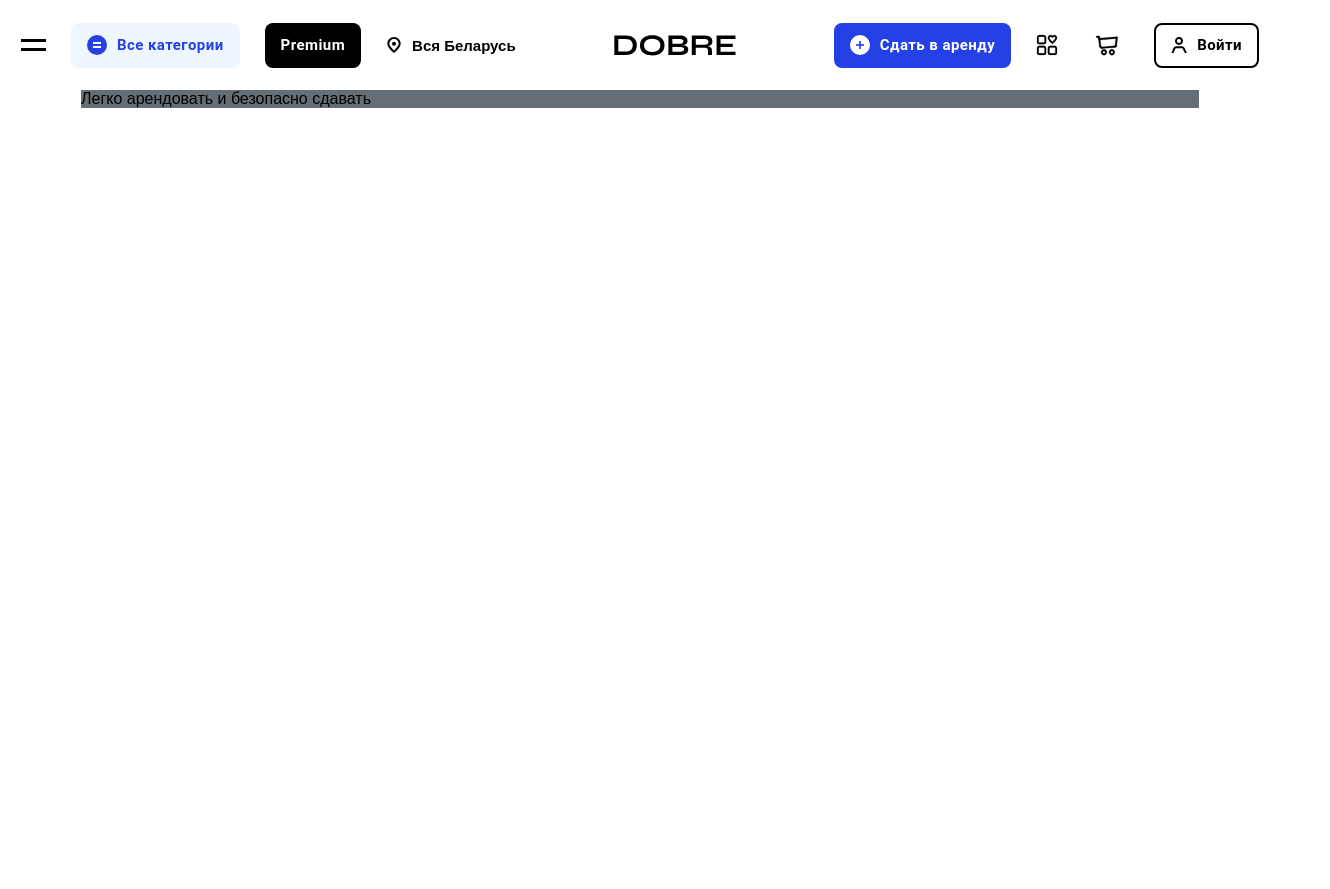
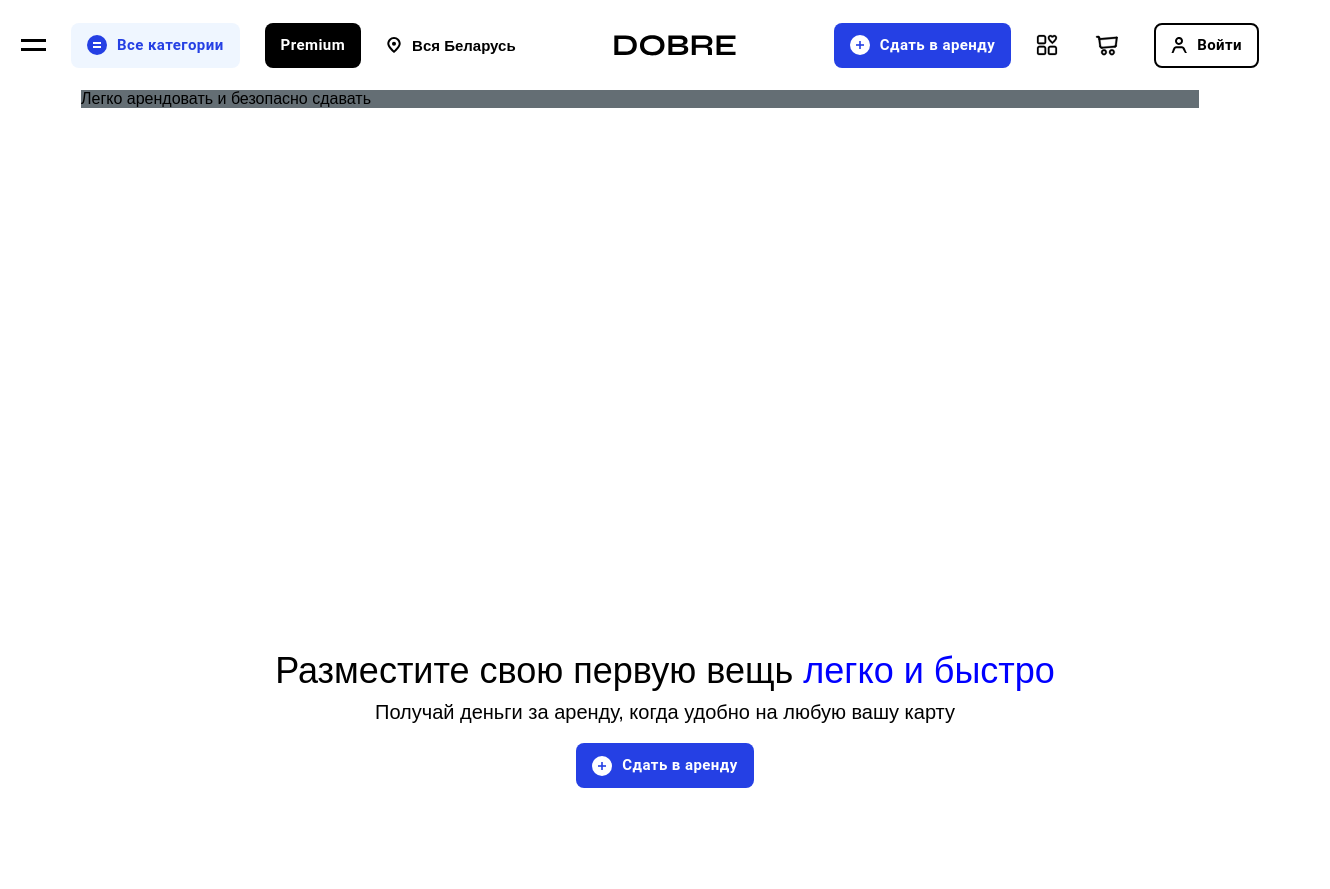
Before and after one commit to DOBRESERVICE/dobre-front, a Next.js app: page / in a window 1280 px wide. Shown: the top 889 px of the page, 1330 px wide, since content can reach past the window. Built offline with nearby package versions, Linux system fonts and the light colour scheme.

Commit message:
feature: create first item block

```diff
--- a/src/app/page.tsx
+++ b/src/app/page.tsx
@@ -5,6 +5,7 @@ import { useEffect, useState } from 'react';
 import { useRouter } from 'next/navigation';
 import { HomeLayout } from '@/components/homeLayout/HomeLayout';
 import { SearchBlock } from '@/components/SearchBlock/SearchBlock';
+import { FirstItem } from '@/components/FirstItem/FirstItem';
 
 export default function HomePage() {
   const currentUrl = window.location;
@@ -28,6 +29,7 @@ export default function HomePage() {
         {/* <LinkResetMess /> */}
       </ModalComponent>
       <SearchBlock />
+      <FirstItem />
     </HomeLayout>
   );
 }
--- /dev/null
+++ b/src/components/FirstItem/FirstItem.module.scss
@@ -0,0 +1,24 @@
+@import '../../styles/variables.scss';
+
+.wrapper {
+  width: 1330px;
+  margin: 0 auto;
+  padding: 90px 0 101px 0;
+  border-bottom: 1px solid #d9d9d9;
+  display: flex;
+  align-items: center;
+  flex-direction: column;
+}
+
+.title {
+  font-size: 36px;
+
+  span {
+    color: blue;
+  }
+}
+
+.description {
+  font-size: 20px;
+  margin: 9px 0 19px 0;
+}
--- a/src/components/FirstItem/FirstItem.tsx
+++ b/src/components/FirstItem/FirstItem.tsx
@@ -1,3 +1,21 @@
+import { Button } from '@mui/material';
+import styles from './FirstItem.module.scss';
+import { customRentButton } from '@/styles/buttonStyles';
+import Image from 'next/image';
+import { plusIcon } from '@/assets/image';
+
 export const FirstItem = () => {
-  return <></>;
+  return (
+    <div className={styles.wrapper}>
+      <div className={styles.title}>
+        Разместите свою первую вещь
+        <span> легко и быстро</span>
+      </div>
+      <div className={styles.description}>Получай деньги за аренду, когда удобно на любую вашу карту</div>
+      <Button variant='contained' disableRipple size='medium' sx={customRentButton}>
+        <Image src={plusIcon} alt='plus' />
+        Сдать в аренду
+      </Button>
+    </div>
+  );
 };
```
Also changed, not shown: src/assets/image/index.tsx (+16 -14 lines).
